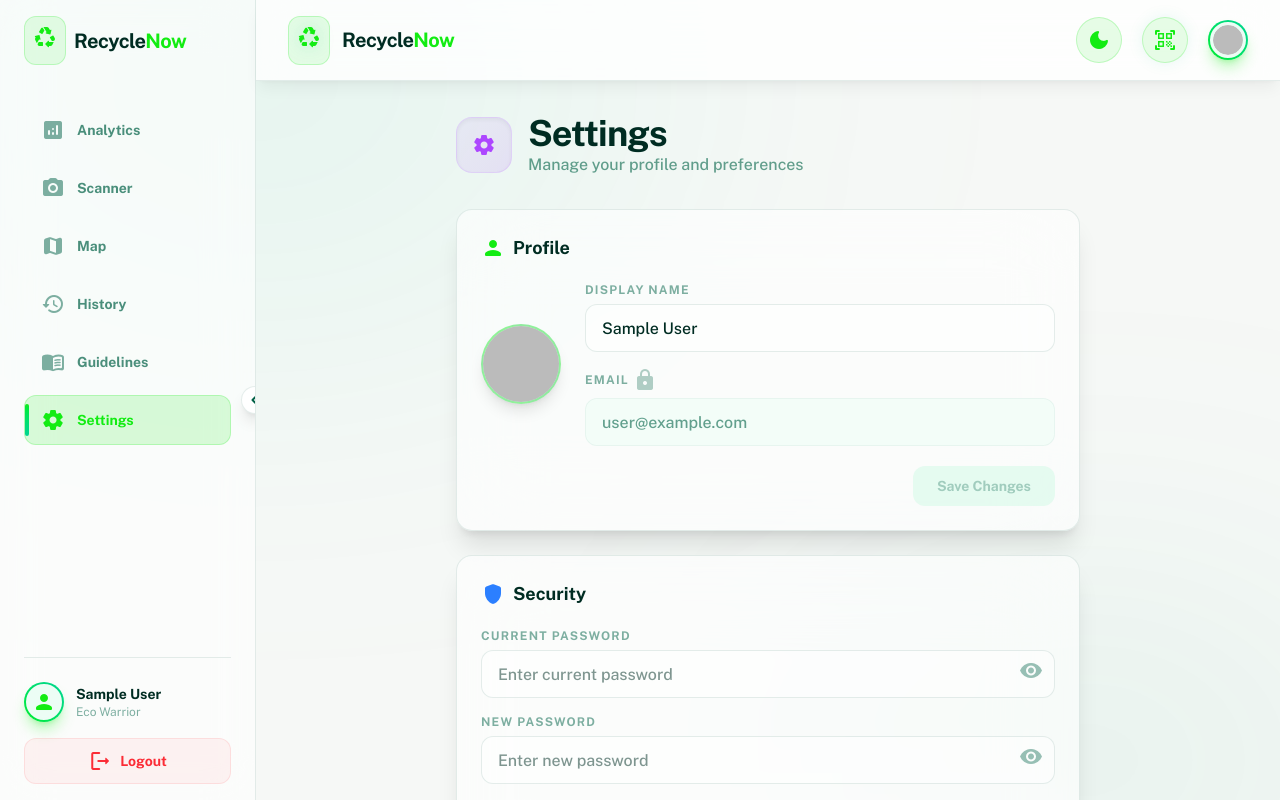
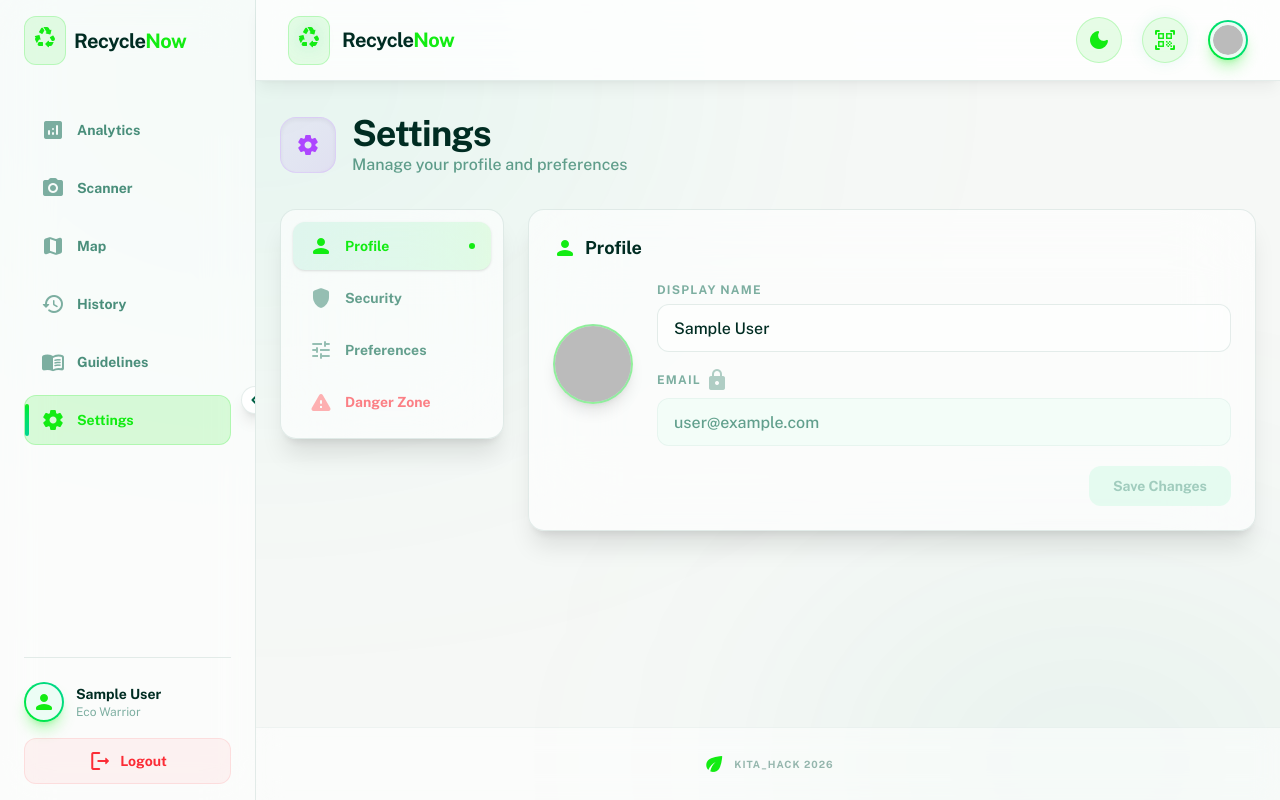
Before and after one commit to SKYTAN-050107/KITA_HACK-2026-FEB, a React (Vite) app in the folder frontend/: page /dashboard/settings in a window 1280 px wide. Shown: the top 800 px of the page. Built offline with nearby package versions, Linux system fonts and the light colour scheme; no server answers; the database is empty; sample sign-in values are in the browser's storage.

Commit message:
seperate subtab of setting page

```diff
--- a/frontend/src/pages/SettingsPage.jsx
+++ b/frontend/src/pages/SettingsPage.jsx
@@ -43,6 +43,14 @@ const getPasswordStrength = (pw) => {
   return { label: 'Strong', color: 'bg-emerald-500', width: '100%' };
 };
 
+/* ── Tab definitions ── */
+const TABS = [
+  { id: 'profile', label: 'Profile', icon: 'person' },
+  { id: 'security', label: 'Security', icon: 'shield' },
+  { id: 'preferences', label: 'Preferences', icon: 'tune' },
+  { id: 'danger', label: 'Danger Zone', icon: 'warning' },
+];
+
 /* ── Animation variants (matching Dashboard) ── */
 const containerVariants = {
   hidden: { opacity: 0 },
@@ -53,11 +61,21 @@ const itemVariants = {
   visible: { opacity: 1, y: 0, transition: { type: 'spring', stiffness: 300, damping: 24 } },
 };
 
+/* ── Tab content transition variants ── */
+const tabContentVariants = {
+  hidden: { opacity: 0, x: 20 },
+  visible: { opacity: 1, x: 0, transition: { type: 'spring', stiffness: 300, damping: 30 } },
+  exit: { opacity: 0, x: -20, transition: { duration: 0.15 } },
+};
+
 export default function SettingsPage() {
   const navigate = useNavigate();
   const { user, logout } = useAuth();
   const { isDark, toggleDarkMode } = useDarkMode();
   const avatarInputRef = useRef(null);
+
+  /* ── Tab state ── */
+  const [activeTab, setActiveTab] = useState('profile');
 
   /* ── Profile state ── */
   const [displayName, setDisplayName] = useState('');
@@ -344,7 +362,7 @@ export default function SettingsPage() {
   ══════════════════════════════════════════ */
   return (
     <motion.div
-      className="max-w-2xl mx-auto px-4 sm:px-6 py-8 transition-colors duration-500"
+      className="max-w-5xl mx-auto px-4 sm:px-6 py-8 transition-colors duration-500"
       variants={containerVariants}
       initial="hidden"
       animate="visible"
@@ -364,12 +382,60 @@ export default function SettingsPage() {
         </div>
       </motion.div>
 
-      {/* ══════════════════════════════════
-           1. PROFILE CARD
-      ══════════════════════════════════ */}
+      {/* ── Two-column layout: Sidebar tabs + Content panel ── */}
+      <motion.div variants={itemVariants} className="flex flex-col md:flex-row gap-6">
+        {/* ─── LEFT: Sidebar Navigation ─── */}
+        <nav className="w-full md:w-56 shrink-0">
+          <div className="bg-white/60 dark:bg-white/5 backdrop-blur-2xl border border-emerald-900/10 dark:border-white/10 rounded-2xl p-3 shadow-xl transition-colors duration-500">
+            <ul className="flex md:flex-col gap-1 overflow-x-auto md:overflow-visible">
+              {TABS.map((tab) => {
+                const isActive = activeTab === tab.id;
+                const isDanger = tab.id === 'danger';
+                return (
+                  <li key={tab.id}>
+                    <button
+                      onClick={() => setActiveTab(tab.id)}
+                      className={`w-full flex items-center gap-3 px-4 py-3 rounded-xl text-sm font-bold transition-all duration-300 whitespace-nowrap ${
+                        isActive
+                          ? isDanger
+                            ? 'bg-red-500/10 dark:bg-red-500/15 text-red-600 dark:text-red-400 shadow-sm'
+                            : 'bg-gradient-to-r from-emerald-500/10 to-primary/10 dark:from-emerald-500/15 dark:to-primary/15 text-primary dark:text-emerald-400 shadow-sm'
+                          : isDanger
+                            ? 'text-red-500/60 dark:text-red-400/40 hover:bg-red-50/50 dark:hover:bg-red-500/5'
+                            : 'text-emerald-800/60 dark:text-emerald-100/50 hover:bg-emerald-50/50 dark:hover:bg-white/5'
+                      }`}
+                    >
+                      <span className={`material-icons-round text-xl ${
+                        isActive
+                          ? isDanger ? 'text-red-500 dark:text-red-400' : 'text-primary dark:text-emerald-400'
+                          : isDanger ? 'text-red-400/50' : 'text-emerald-800/40 dark:text-emerald-100/30'
+                      }`}>
+                        {tab.icon}
+                      </span>
+                      <span>{tab.label}</span>
+                      {isActive && (
+                        <span className={`ml-auto w-1.5 h-1.5 rounded-full hidden md:block ${isDanger ? 'bg-red-500' : 'bg-primary'}`} />
+                      )}
+                    </button>
+                  </li>
+                );
+              })}
+            </ul>
+          </div>
+        </nav>
+
+        {/* ─── RIGHT: Content Panel ─── */}
+        <div className="flex-1 min-w-0">
+          <AnimatePresence mode="wait">
+            {/* ═══ PROFILE TAB ═══ */}
+            {activeTab === 'profile' && (
               <motion.div
-        variants={itemVariants}
-        className="bg-white/60 dark:bg-white/5 backdrop-blur-2xl border border-emerald-900/10 dark:border-white/10 rounded-2xl p-6 shadow-xl mb-6 transition-colors duration-500"
+                key="profile"
+                variants={tabContentVariants}
+                initial="hidden"
+                animate="visible"
+                exit="exit"
+                className="bg-white/60 dark:bg-white/5 backdrop-blur-2xl border border-emerald-900/10 dark:border-white/10 rounded-2xl p-6 shadow-xl transition-colors duration-500"
               >
                 <h2 className="text-lg font-bold text-emerald-950 dark:text-white mb-5 flex items-center gap-2 transition-colors duration-500">
                   <span className="material-icons-round text-xl text-primary">person</span>
@@ -464,13 +530,17 @@ export default function SettingsPage() {
                   </motion.button>
                 </div>
               </motion.div>
+            )}
 
-      {/* ══════════════════════════════════
-           2. SECURITY CARD
-      ══════════════════════════════════ */}
+            {/* ═══ SECURITY TAB ═══ */}
+            {activeTab === 'security' && (
               <motion.div
-        variants={itemVariants}
-        className="bg-white/60 dark:bg-white/5 backdrop-blur-2xl border border-emerald-900/10 dark:border-white/10 rounded-2xl p-6 shadow-xl mb-6 transition-colors duration-500"
+                key="security"
+                variants={tabContentVariants}
+                initial="hidden"
+                animate="visible"
+                exit="exit"
+                className="bg-white/60 dark:bg-white/5 backdrop-blur-2xl border border-emerald-900/10 dark:border-white/10 rounded-2xl p-6 shadow-xl transition-colors duration-500"
               >
                 <h2 className="text-lg font-bold text-emerald-950 dark:text-white mb-5 flex items-center gap-2 transition-colors duration-500">
                   <span className="material-icons-round text-xl text-blue-500">shield</span>
@@ -593,13 +663,17 @@ export default function SettingsPage() {
                   </div>
                 )}
               </motion.div>
+            )}
 
-      {/* ══════════════════════════════════
-           3. PREFERENCES CARD
-      ══════════════════════════════════ */}
+            {/* ═══ PREFERENCES TAB ═══ */}
+            {activeTab === 'preferences' && (
               <motion.div
-        variants={itemVariants}
-        className="bg-white/60 dark:bg-white/5 backdrop-blur-2xl border border-emerald-900/10 dark:border-white/10 rounded-2xl p-6 shadow-xl mb-6 transition-colors duration-500"
+                key="preferences"
+                variants={tabContentVariants}
+                initial="hidden"
+                animate="visible"
+                exit="exit"
+                className="bg-white/60 dark:bg-white/5 backdrop-blur-2xl border border-emerald-900/10 dark:border-white/10 rounded-2xl p-6 shadow-xl transition-colors duration-500"
               >
                 <h2 className="text-lg font-bold text-emerald-950 dark:text-white mb-5 flex items-center gap-2 transition-colors duration-500">
                   <span className="material-icons-round text-xl text-amber-500">tune</span>
@@ -607,7 +681,7 @@ export default function SettingsPage() {
                 </h2>
 
                 <div className="space-y-5">
-          {/* 3a. Notifications toggle */}
+                  {/* Notifications toggle */}
                   <div className="flex items-center justify-between">
                     <div>
                       <p className="text-sm font-bold text-emerald-950 dark:text-white transition-colors duration-500">Push Notifications</p>
@@ -627,7 +701,7 @@ export default function SettingsPage() {
                   {/* Divider */}
                   <div className="border-t border-emerald-900/5 dark:border-white/5" />
 
-          {/* 3b. Day / Night Theme Toggle */}
+                  {/* Day / Night Theme Toggle */}
                   <div className="flex items-center justify-between">
                     <div>
                       <p className="text-sm font-bold text-emerald-950 dark:text-white transition-colors duration-500">Theme</p>
@@ -664,13 +738,17 @@ export default function SettingsPage() {
                   </div>
                 </div>
               </motion.div>
+            )}
 
-      {/* ══════════════════════════════════
-           4. DANGER ZONE CARD
-      ══════════════════════════════════ */}
+            {/* ═══ DANGER ZONE TAB ═══ */}
+            {activeTab === 'danger' && (
               <motion.div
-        variants={itemVariants}
-        className="bg-white/60 dark:bg-white/5 backdrop-blur-2xl border border-red-400/20 dark:border-red-500/20 rounded-2xl p-6 shadow-xl mb-6 transition-colors duration-500"
+                key="danger"
+                variants={tabContentVariants}
+                initial="hidden"
+                animate="visible"
+                exit="exit"
+                className="bg-white/60 dark:bg-white/5 backdrop-blur-2xl border border-red-400/20 dark:border-red-500/20 rounded-2xl p-6 shadow-xl transition-colors duration-500"
               >
                 <h2 className="text-lg font-bold text-red-600 dark:text-red-400 mb-5 flex items-center gap-2">
                   <span className="material-icons-round text-xl">warning</span>
@@ -714,6 +792,10 @@ export default function SettingsPage() {
                       Delete Account
                     </motion.button>
                   </div>
+                </div>
+              </motion.div>
+            )}
+          </AnimatePresence>
         </div>
       </motion.div>
 
```
Lines whose indentation alone changed are shown as unchanged.
